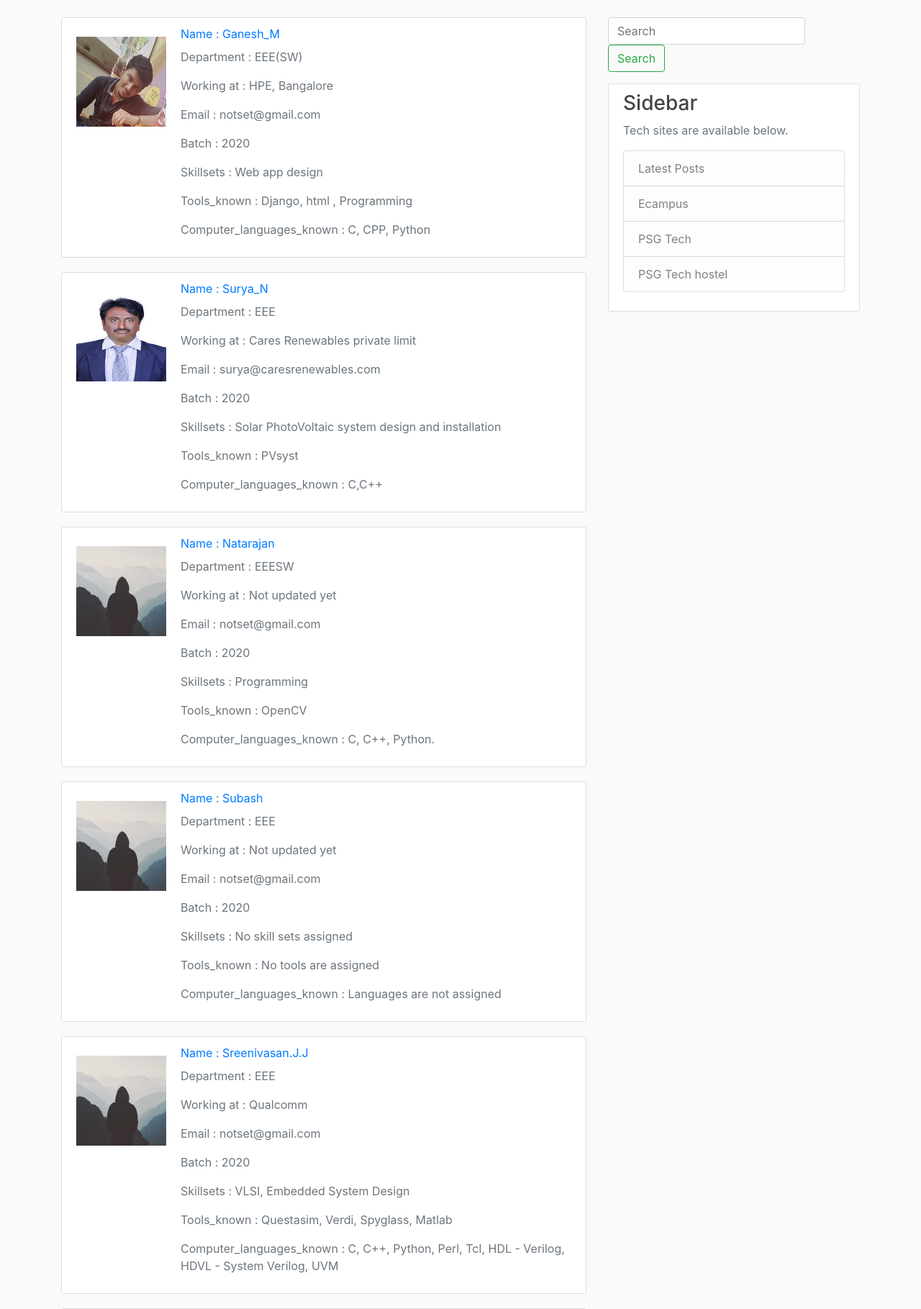
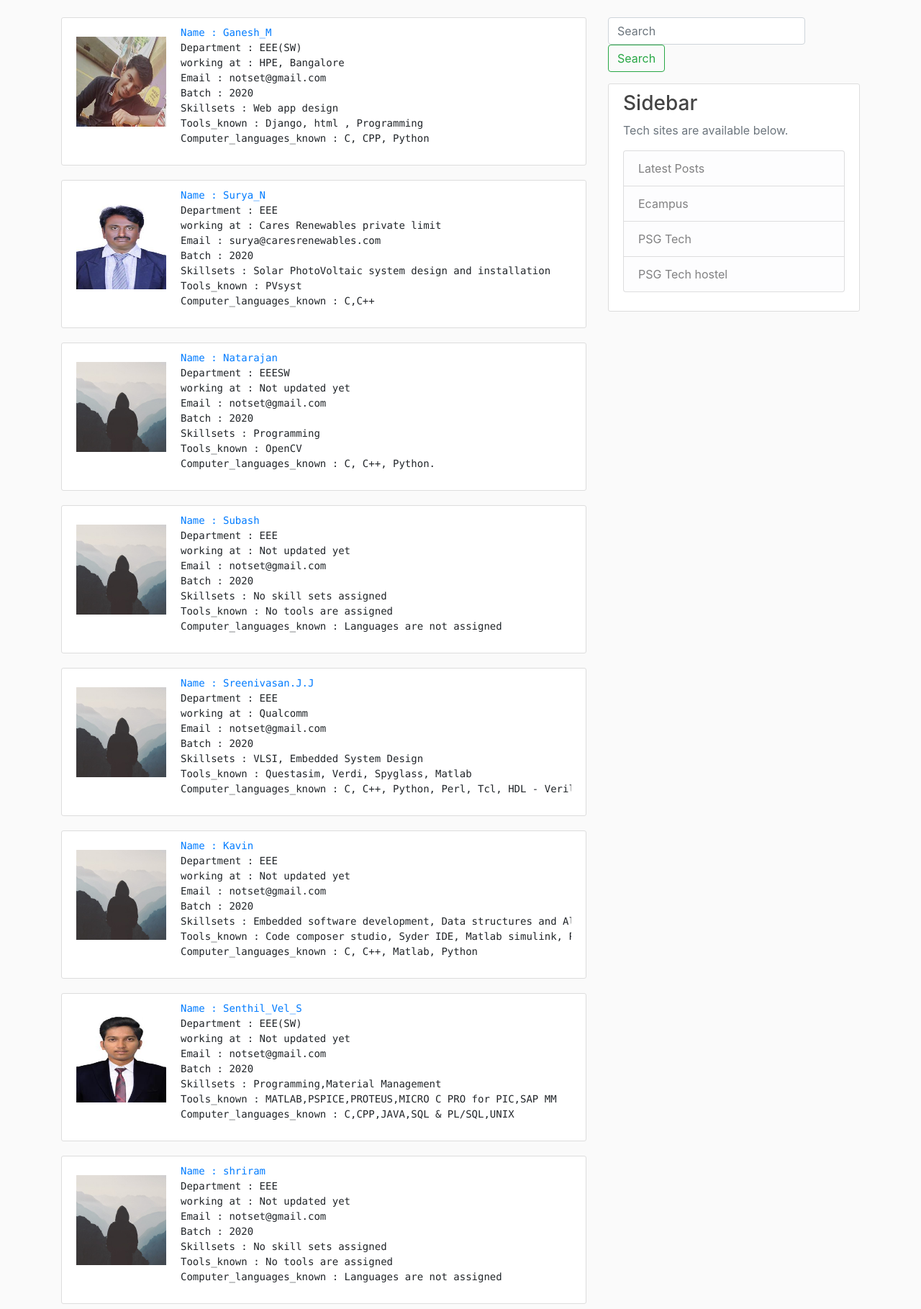
Before and after one commit to ganesh-jack/class, a Django app: page /students/ in a window 1280 px wide. Shown: the part 56-1875 px from the top of the page at 72% size. Run offline with Django 3.2, Linux system fonts and the light colour scheme; data comes from the database, SQL or seed files in the repository; both versions use the stored data as it was after the commit; some libraries are stand-ins or nearby versions.

Commit message:
final push

```diff
--- a/blog/templates/blog/people.html
+++ b/blog/templates/blog/people.html
@@ -4,16 +4,16 @@
 		<div class="content-section">
 			<div class="media">
 				<img class="account-img mt-3" src="{{ user.image.url }}">
-				<div class="media-body">
-					<a class="mb-4" href="{% url 'user-posts' user.user %}">Name : {{ user.user }}</a>
-					<p class="text-secondary mt-2"> Department : {{ user.department }}</p>
-					<p class="text-secondary"> Working at : {{ user.working_at }}</p>
-					<p class="text-secondary"> Email : {{ user.contact_email }}</p>
-                    <p class="text-secondary"> Batch : {{ user.batch }}</p>
-					<p class="text-secondary">Skillsets : {{ user.skillsets }}</p>
-					<p class="text-secondary">Tools_known : {{ user.tools_known }}</p>
-					<p class="text-secondary"> Computer_languages_known : {{ user.computer_languages_known }}</p>
-				</div>
+<pre>
+<a class="mb-4" href="{% url 'user-posts' user.user %}">Name : {{ user.user }}</a>
+Department : {{ user.department }}
+working at : {{ user.working_at }}
+Email : {{ user.contact_email }}
+Batch : {{ user.batch }}
+Skillsets : {{ user.skillsets }}
+Tools_known : {{ user.tools_known }}
+Computer_languages_known : {{ user.computer_languages_known }}
+</pre>
 			</div>
 		</div>
 	{%endfor%}
```
Also changed, not shown: db.sqlite3.
